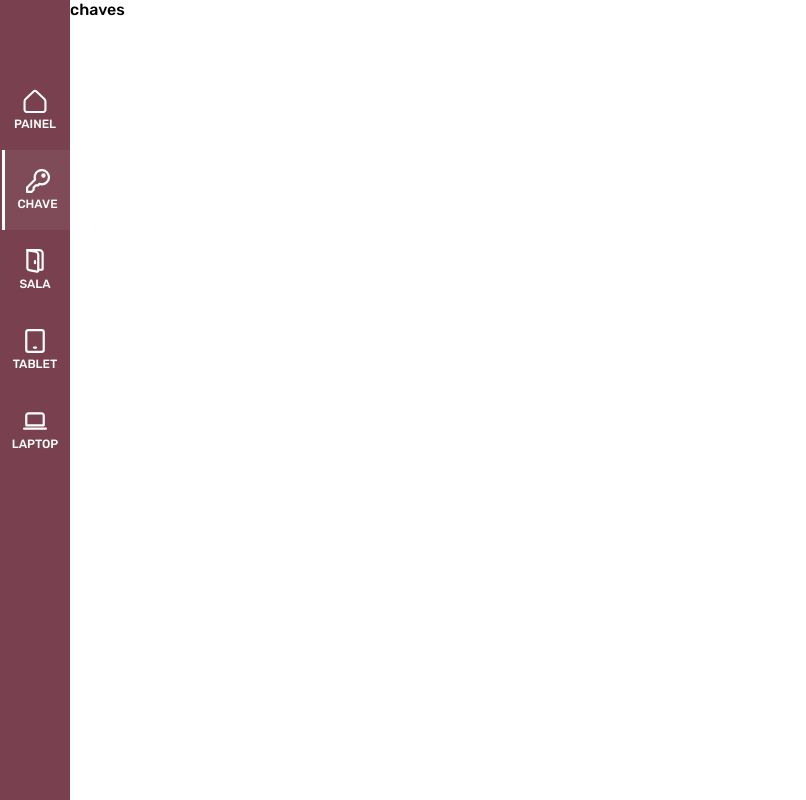
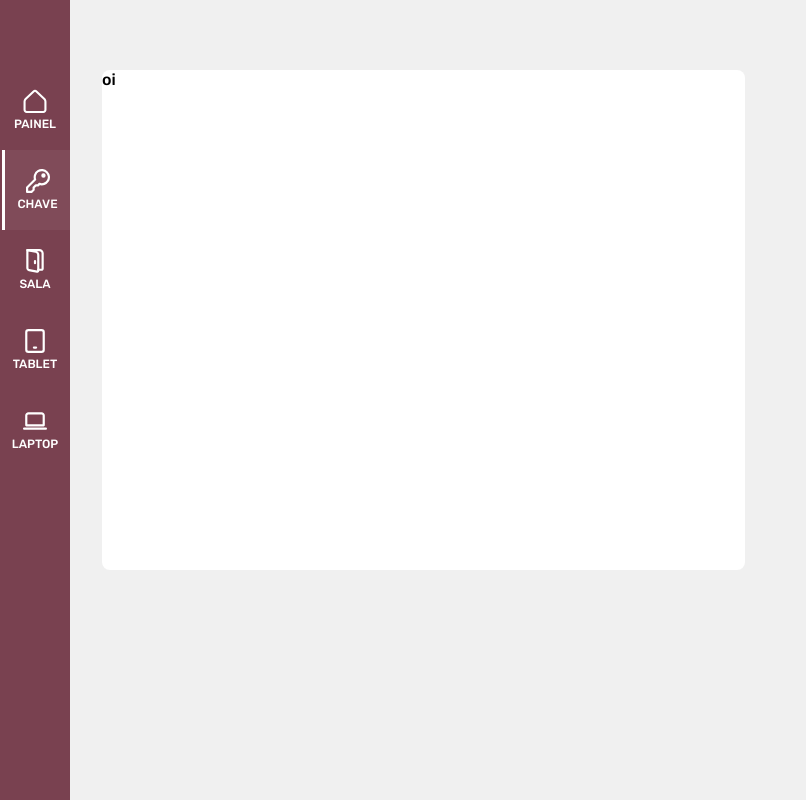
Before and after one commit to AlissonAzevedo/reservas-dio, a Vue app: page /chaves in a window 1280 px wide. Shown: the whole page, without its empty margins (0-806 px from the left). Built offline with nearby package versions, Linux system fonts and the light colour scheme.

Commit message:
chore: create component KeyCard

```diff
--- a/src/App.vue
+++ b/src/App.vue
@@ -20,6 +20,7 @@ export default {
   --green: #42b983;
   --primary: #2c3e50;
   --background-menu: #794150;
+  --background-main: #f0f0f0;
 }
 * {
   margin: 0;
@@ -31,7 +32,7 @@ export default {
 .container-main {
   display: grid;
   height: 100vh;
-  grid-template-columns: 70px auto;  /* 80px = width do menu lateral */
+  grid-template-columns: 70px auto;  /* 70px = width do menu lateral */
   grid-template-rows: 100%;
   grid-template-areas: "menu-lateral content";
 }
--- /dev/null
+++ b/src/components/Chave/Card/index.vue
@@ -0,0 +1,19 @@
+<template>
+    <div class="card">
+        oi
+    </div>
+</template>
+
+<script>
+export default {
+    name: 'KeyCard',
+}
+</script>
+
+<style scoped>
+.card{
+    grid-area: KeyCard;
+    background-color: #fff;
+    border-radius: 8px;
+}
+</style>
--- a/src/views/ChaveView.vue
+++ b/src/views/ChaveView.vue
@@ -1,5 +1,29 @@
 <template>
-  <div>
-    chaves
+  <div id="container-key">
+    <KeyCard />
   </div>
 </template>
+
+<script>
+import KeyCard from '@/components/Chave/Card';
+export default {
+  name: "ChaveView",
+  components: {
+    KeyCard,
+  },
+}
+</script>
+
+<style scoped>
+#container-key {
+  display: grid;
+  height: 100vh;
+  padding: 0 2rem;
+  grid-template-columns: auto 140px;
+  grid-template-rows: 70px 250px 250px;
+  grid-template-areas:"SearchField SearchField SearchField"
+                      "KeyCard KeyCard CardAside"
+                      "KeyCard KeyCard CardAside";
+  background-color: var(--background-main);
+}
+</style>
```
